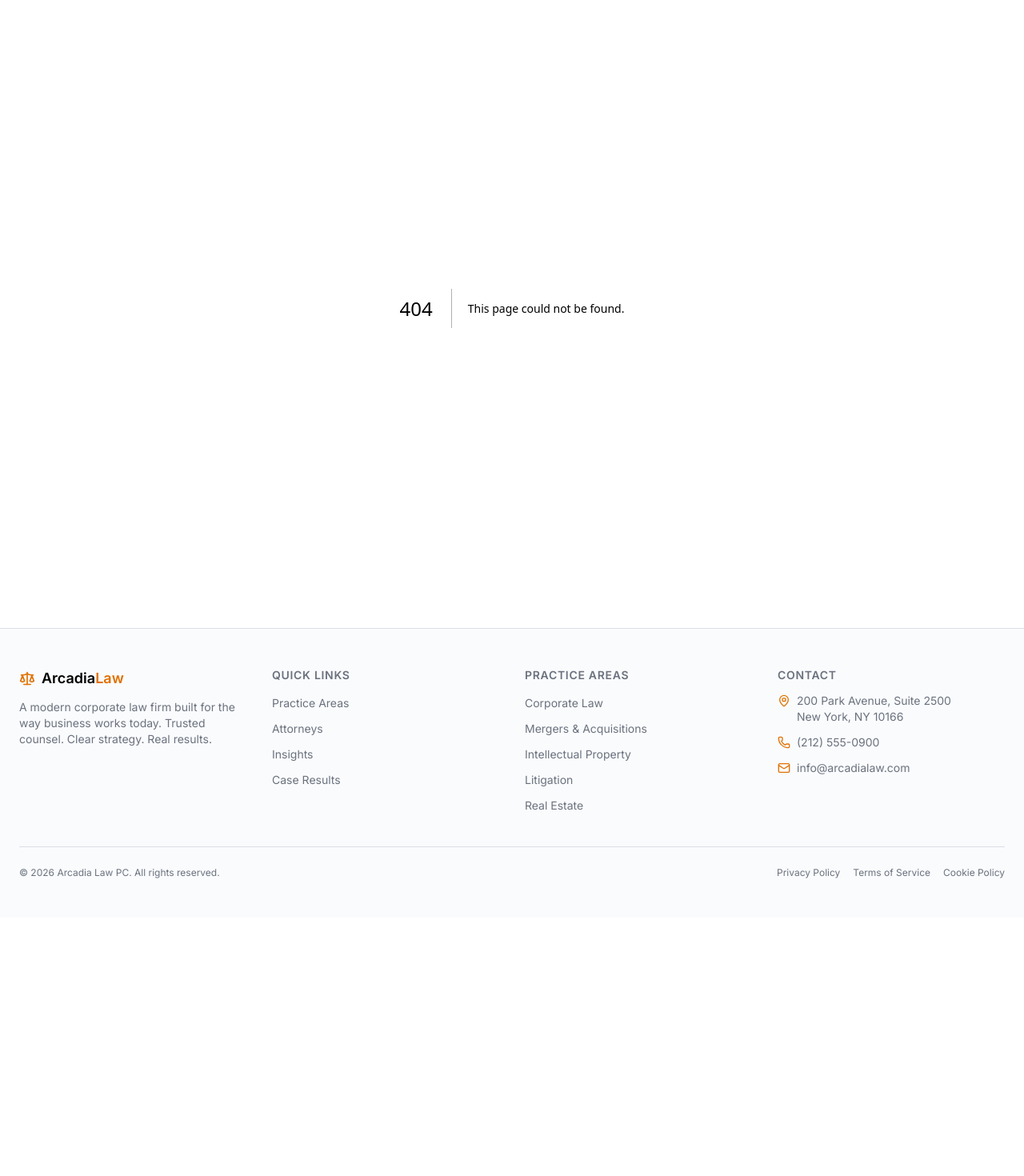
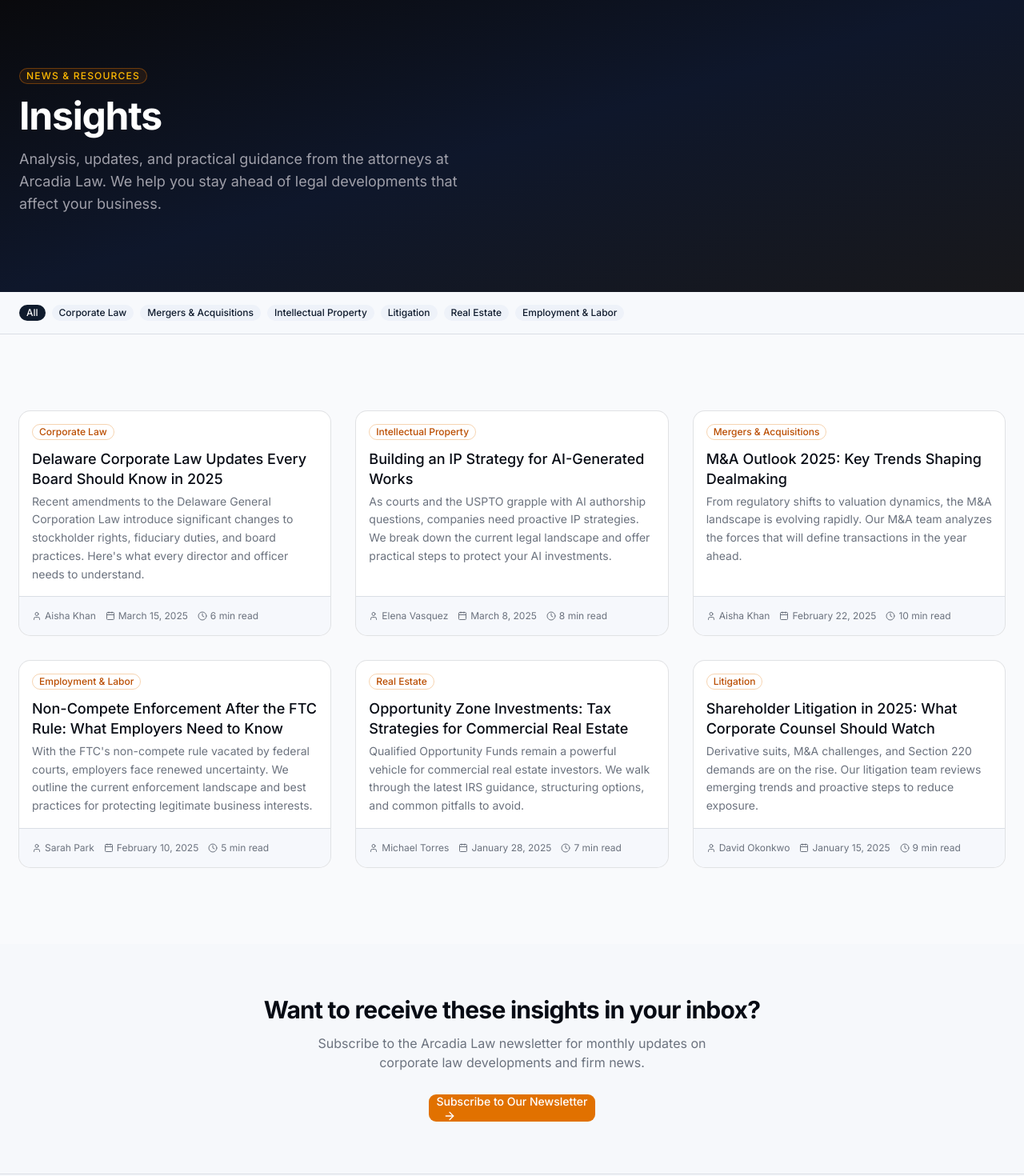
Before and after one commit to anas-khan-antimatter/mkt-arcadia-law, a Next.js app in the folder arcadia-law/: page /insights in a window 1280 px wide. Before the commit this address had no page. Shown: the part 80-1550 px from the top of the page at 80% size. Before the commit the page ends 1227 px from the top, so only its background shows below. Built offline with nearby package versions, Linux system fonts and the light colour scheme.

Commit message:
antimatter: checkpoint ch_muna2jrw_1

```diff
--- /dev/null
+++ b/arcadia-law/src/app/insights/page.tsx
@@ -0,0 +1,197 @@
+import { Badge } from "@/components/ui/badge";
+import { Button } from "@/components/ui/button";
+import {
+  Card,
+  CardDescription,
+  CardFooter,
+  CardHeader,
+  CardTitle,
+} from "@/components/ui/card";
+import { ArrowRight, Calendar, Clock, User } from "lucide-react";
+import Link from "next/link";
+
+const articles = [
+  {
+    slug: "delaware-2025-corporate-law-updates",
+    title: "Delaware Corporate Law Updates Every Board Should Know in 2025",
+    excerpt:
+      "Recent amendments to the Delaware General Corporation Law introduce significant changes to stockholder rights, fiduciary duties, and board practices. Here's what every director and officer needs to understand.",
+    author: "Aisha Khan",
+    date: "March 15, 2025",
+    readTime: "6 min read",
+    category: "Corporate Law",
+  },
+  {
+    slug: "ai-intellectual-property-strategy",
+    title: "Building an IP Strategy for AI-Generated Works",
+    excerpt:
+      "As courts and the USPTO grapple with AI authorship questions, companies need proactive IP strategies. We break down the current legal landscape and offer practical steps to protect your AI investments.",
+    author: "Elena Vasquez",
+    date: "March 8, 2025",
+    readTime: "8 min read",
+    category: "Intellectual Property",
+  },
+  {
+    slug: "ma-trends-2025",
+    title: "M&A Outlook 2025: Key Trends Shaping Dealmaking",
+    excerpt:
+      "From regulatory shifts to valuation dynamics, the M&A landscape is evolving rapidly. Our M&A team analyzes the forces that will define transactions in the year ahead.",
+    author: "Aisha Khan",
+    date: "February 22, 2025",
+    readTime: "10 min read",
+    category: "Mergers & Acquisitions",
+  },
+  {
+    slug: "non-compete-enforcement-2025",
+    title: "Non-Compete Enforcement After the FTC Rule: What Employers Need to Know",
+    excerpt:
+      "With the FTC's non-compete rule vacated by federal courts, employers face renewed uncertainty. We outline the current enforcement landscape and best practices for protecting legitimate business interests.",
+    author: "Sarah Park",
+    date: "February 10, 2025",
+    readTime: "5 min read",
+    category: "Employment & Labor",
+  },
+  {
+    slug: "commercial-real-estate-opportunity-zone",
+    title: "Opportunity Zone Investments: Tax Strategies for Commercial Real Estate",
+    excerpt:
+      "Qualified Opportunity Funds remain a powerful vehicle for commercial real estate investors. We walk through the latest IRS guidance, structuring options, and common pitfalls to avoid.",
+    author: "Michael Torres",
+    date: "January 28, 2025",
+    readTime: "7 min read",
+    category: "Real Estate",
+  },
+  {
+    slug: "shareholder-litigation-trends",
+    title: "Shareholder Litigation in 2025: What Corporate Counsel Should Watch",
+    excerpt:
+      "Derivative suits, M&A challenges, and Section 220 demands are on the rise. Our litigation team reviews emerging trends and proactive steps to reduce exposure.",
+    author: "David Okonkwo",
+    date: "January 15, 2025",
+    readTime: "9 min read",
+    category: "Litigation",
+  },
+];
+
+export default function InsightsPage() {
+  return (
+    <div className="flex flex-col">
+      {/* Hero */}
+      <section className="bg-gradient-to-br from-zinc-950 via-slate-900 to-zinc-900 py-16 md:py-24">
+        <div className="container mx-auto px-4 md:px-6">
+          <Badge className="mb-4 border-amber-600/40 bg-amber-600/10 text-amber-400 text-xs tracking-widest uppercase">
+            News & Resources
+          </Badge>
+          <h1 className="text-4xl font-bold tracking-tight text-white md:text-5xl">
+            Insights
+          </h1>
+          <p className="mt-4 max-w-xl text-lg text-zinc-400">
+            Analysis, updates, and practical guidance from the attorneys at
+            Arcadia Law. We help you stay ahead of legal developments that
+            affect your business.
+          </p>
+        </div>
+      </section>
+
+      {/* Category filters */}
+      <section className="border-b border-border bg-muted/20 py-4">
+        <div className="container mx-auto px-4 md:px-6">
+          <div className="flex flex-wrap gap-2">
+            {[
+              "All",
+              "Corporate Law",
+              "Mergers & Acquisitions",
+              "Intellectual Property",
+              "Litigation",
+              "Real Estate",
+              "Employment & Labor",
+            ].map((cat) => (
+              <Badge
+                key={cat}
+                variant={cat === "All" ? "default" : "secondary"}
+                className="cursor-pointer text-xs"
+              >
+                {cat}
+              </Badge>
+            ))}
+          </div>
+        </div>
+      </section>
+
+      {/* Articles list */}
+      <section className="py-16 md:py-24">
+        <div className="container mx-auto px-4 md:px-6">
+          <div className="grid gap-8 md:grid-cols-2 lg:grid-cols-3">
+            {articles.map((article) => (
+              <Card
+                key={article.slug}
+                className="flex flex-col transition-all hover:shadow-lg hover:border-amber-600/30"
+              >
+                <CardHeader>
+                  <Badge
+                    variant="outline"
+                    className="w-fit mb-2 text-xs border-amber-600/30 text-amber-700"
+                  >
+                    {article.category}
+                  </Badge>
+                  <CardTitle className="text-lg leading-snug">
+                    <Link
+                      href={`/insights/${article.slug}`}
+                      className="hover:text-amber-600 transition-colors"
+                    >
+                      {article.title}
+                    </Link>
+                  </CardTitle>
+                  <CardDescription className="text-sm leading-relaxed">
+                    {article.excerpt}
+                  </CardDescription>
+                </CardHeader>
+                <CardFooter className="mt-auto border-t border-border pt-4">
+                  <div className="flex w-full flex-wrap items-center gap-3 text-xs text-muted-foreground">
+                    <span className="flex items-center gap-1">
+                      <User className="h-3 w-3" />
+                      {article.author}
+                    </span>
+                    <span className="flex items-center gap-1">
+                      <Calendar className="h-3 w-3" />
+                      {article.date}
+                    </span>
+                    <span className="flex items-center gap-1">
+                      <Clock className="h-3 w-3" />
+                      {article.readTime}
+                    </span>
+                  </div>
+                </CardFooter>
+              </Card>
+            ))}
+          </div>
+        </div>
+      </section>
+
+      {/* CTA */}
+      <section className="bg-muted/30 py-16">
+        <div className="container mx-auto px-4 text-center md:px-6">
+          <h2 className="text-2xl font-bold tracking-tight md:text-3xl">
+            Want to receive these insights in your inbox?
+          </h2>
+          <p className="mt-3 text-muted-foreground max-w-lg mx-auto">
+            Subscribe to the Arcadia Law newsletter for monthly updates on
+            corporate law developments and firm news.
+          </p>
+          <div className="mt-6">
+            <Button
+              asChild
+              size="lg"
+              className="bg-amber-600 hover:bg-amber-700 text-white"
+            >
+              <Link href="/contact">
+                Subscribe to Our Newsletter
+                <ArrowRight className="ml-2 h-4 w-4" />
+              </Link>
+            </Button>
+          </div>
+        </div>
+      </section>
+    </div>
+  );
+}
```
